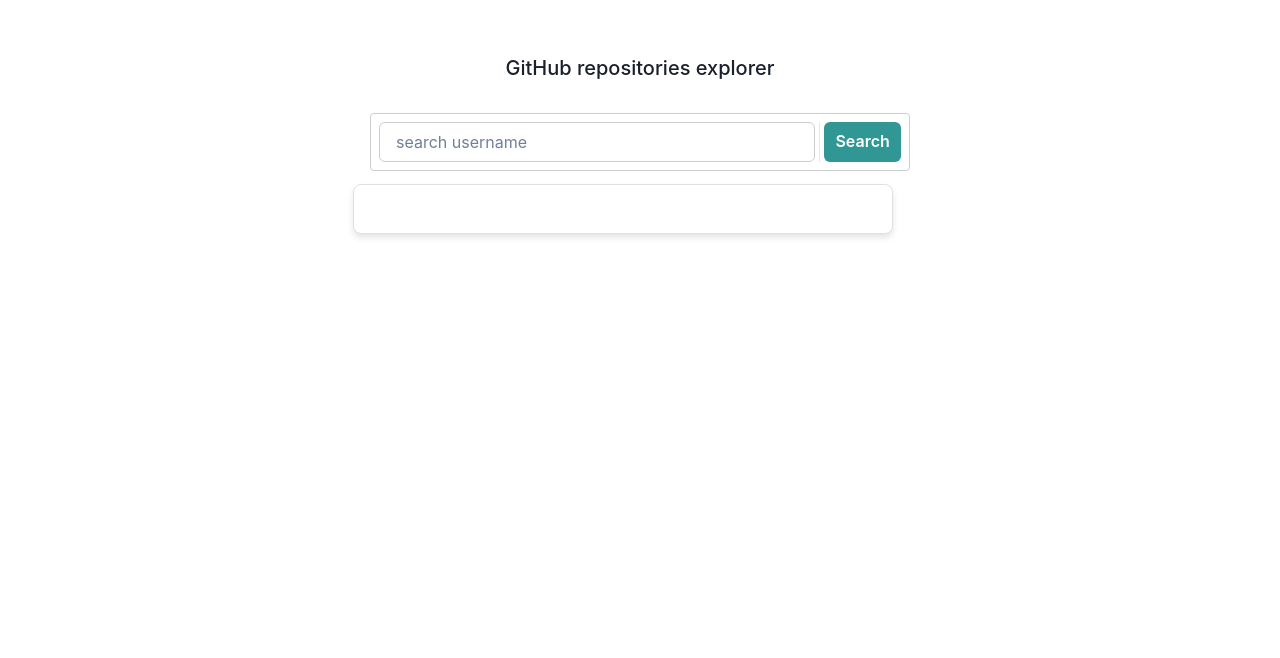
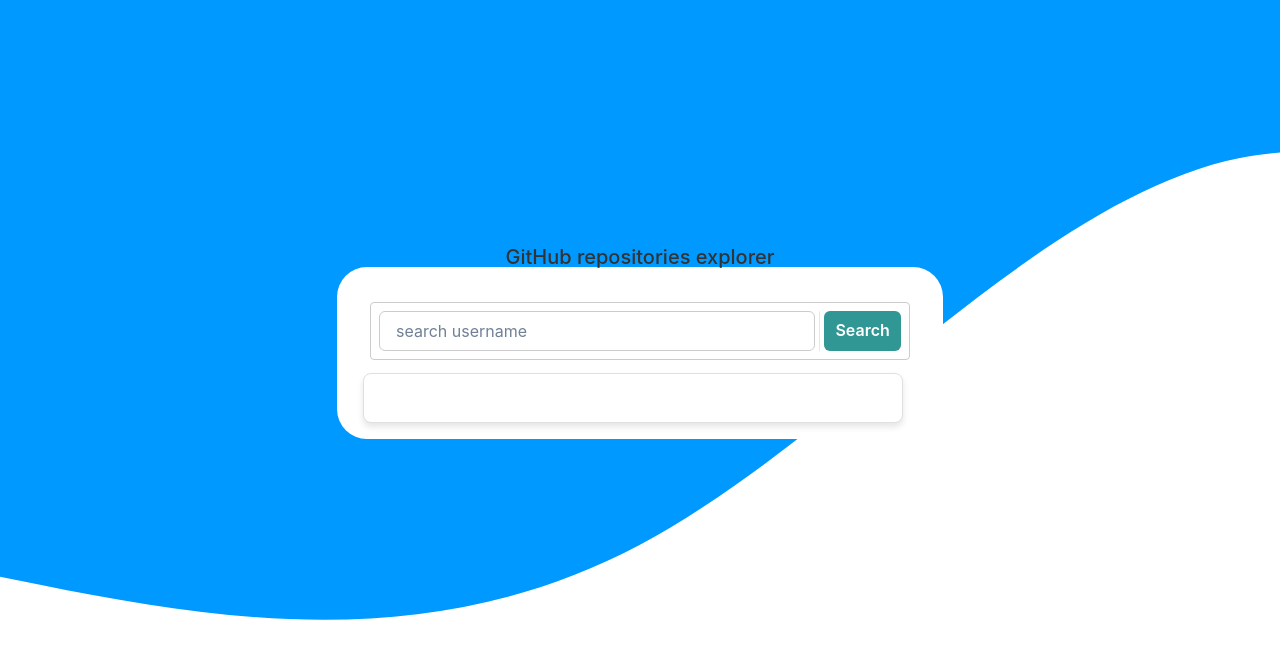
Before and after one commit to Dickyrdiar/user_github_search, a React (Create React App) app: page / in a window 1280 px wide. Shown: the part 122-780 px from the top of the page. Built offline with nearby package versions, Linux system fonts and the light colour scheme.

Commit message:
adding background image

```diff
--- a/src/components/inputSearch/index.tsx
+++ b/src/components/inputSearch/index.tsx
@@ -22,6 +22,9 @@ const SearchInput: React.FC<FormInputProps> = ({value, placeholder, onChange, ty
         onChange={onChange}
         placeholder={placeholder}
         type={type}
+        style={{
+          color: 'color: #333'
+        }}
       />
       <SearchButton onClick={onClick} colorScheme={'teal'} size="md" type="submit">
         Search
--- a/src/containers/dashboard/index.tsx
+++ b/src/containers/dashboard/index.tsx
@@ -1,5 +1,5 @@
 /* eslint-disable @typescript-eslint/no-unused-vars */
-import { Box, Container as ChakraContainer, Text } from "@chakra-ui/react";
+import { Box, Container as ChakraContainer, Text, CSSReset } from "@chakra-ui/react";
 import React from "react";
 import styled from "styled-components";
 // import Accordion from "../../components/Acoordion";
@@ -7,6 +7,7 @@ import AccordionComponent from "../../components/Acoordion";
 import Card from "../../components/Card";
 import SearchInput from "../../components/inputSearch";
 import { useGithubAPi } from "../../customHooks/github_search";
+import WaveBackground from '../../assets/getWaves.svg'
 
 const DashboardSearch = () => {
   const {
@@ -22,6 +23,9 @@ const DashboardSearch = () => {
   }
 
   return (
+    <>
+      <CSSReset />
+      <BackgroundWaves>
         <StyledCotainer>
           <Container>
             <Title>GitHub repositories explorer</Title>
@@ -31,31 +35,48 @@ const DashboardSearch = () => {
                 value={username}
                 placeholder="search username"
                 onChange={(e: any) => setUsername(e.target.value)}
-            onClick={handleSearch}
-          />
+                onClick={handleSearch} />
             </InputContainer>
           </Container>
 
           <ContainerCard>
             <Card>
               {users.map((user) => (
-              <AccordionComponent title={user} children={'accordion'} val={user}/>
+                <AccordionComponent title={user} children={'accordion'} val={user} />
               ))}
             </Card>
           </ContainerCard>
         </StyledCotainer>
+      </BackgroundWaves>
+
+    </>
   )
 }
 
 export default DashboardSearch
 
+const BackgroundWaves = styled(Box)`
+  background-image: url(${WaveBackground});
+  background-repeat: no-repeat;
+  background-size: cover;
+  background-position: center;
+  width: 100%;
+  min-height: 100vh; /* Set the container to full viewport height */
+  display: flex;
+  justify-content: center;
+  align-items: center;
+  color: #333;
+`;
+
 const StyledCotainer = styled(ChakraContainer)`
   background-color: #ffff;
+  border-radius: 30px;
   padding: 1rem;
+  width: 100%;
   @media (max-width: 768px) {
     padding: 0.5rem
   }
-  margin-top: 200px;
+  margin-top: 150px;
 `
 
 const Title = styled(Text)`
@@ -82,4 +103,5 @@ const InputContainer = styled(Box)`
 `
 const ContainerCard = styled(Box)`
   margin-top: -24%;
+  margin-left: 10px;
 `
```
Also changed, not shown: src/assets/getWaves.svg (added). Lines whose indentation alone changed are shown as unchanged.
